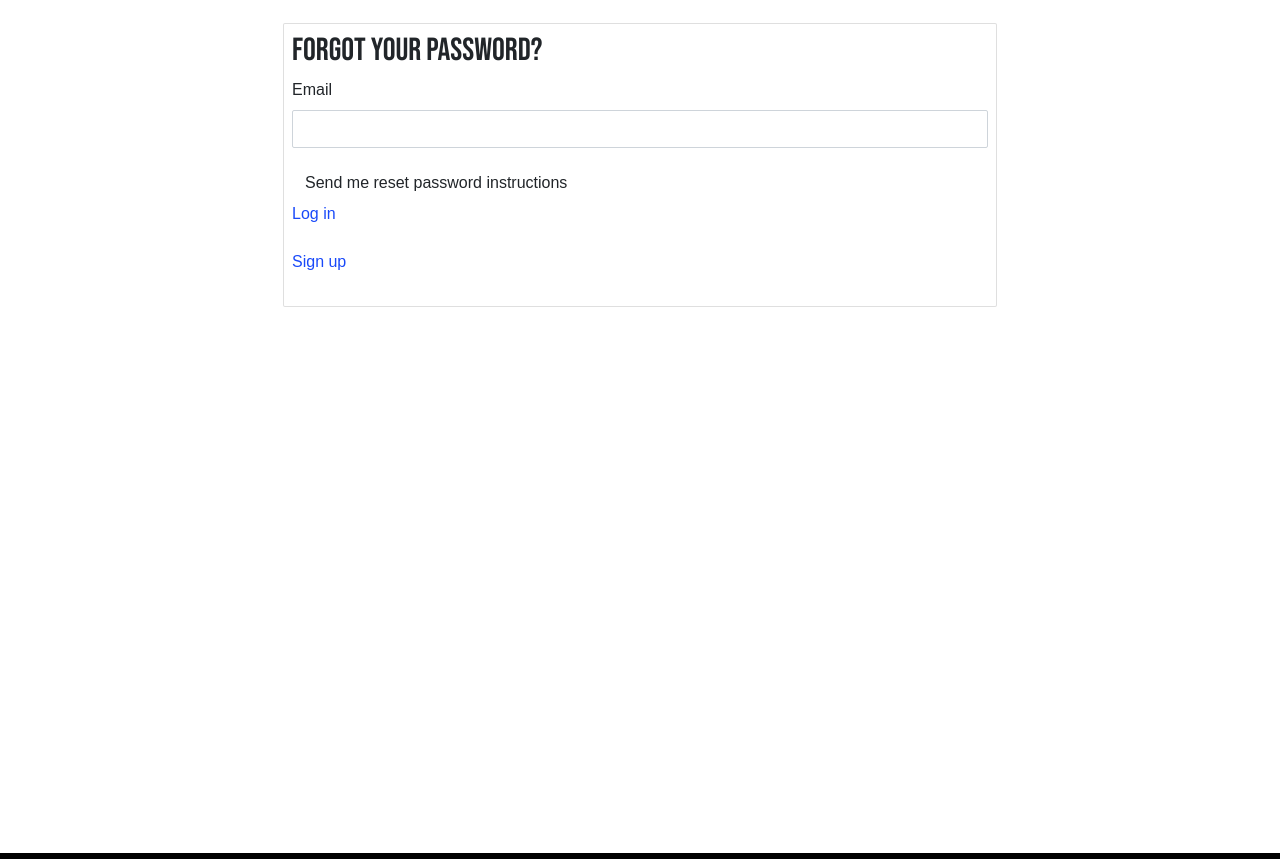
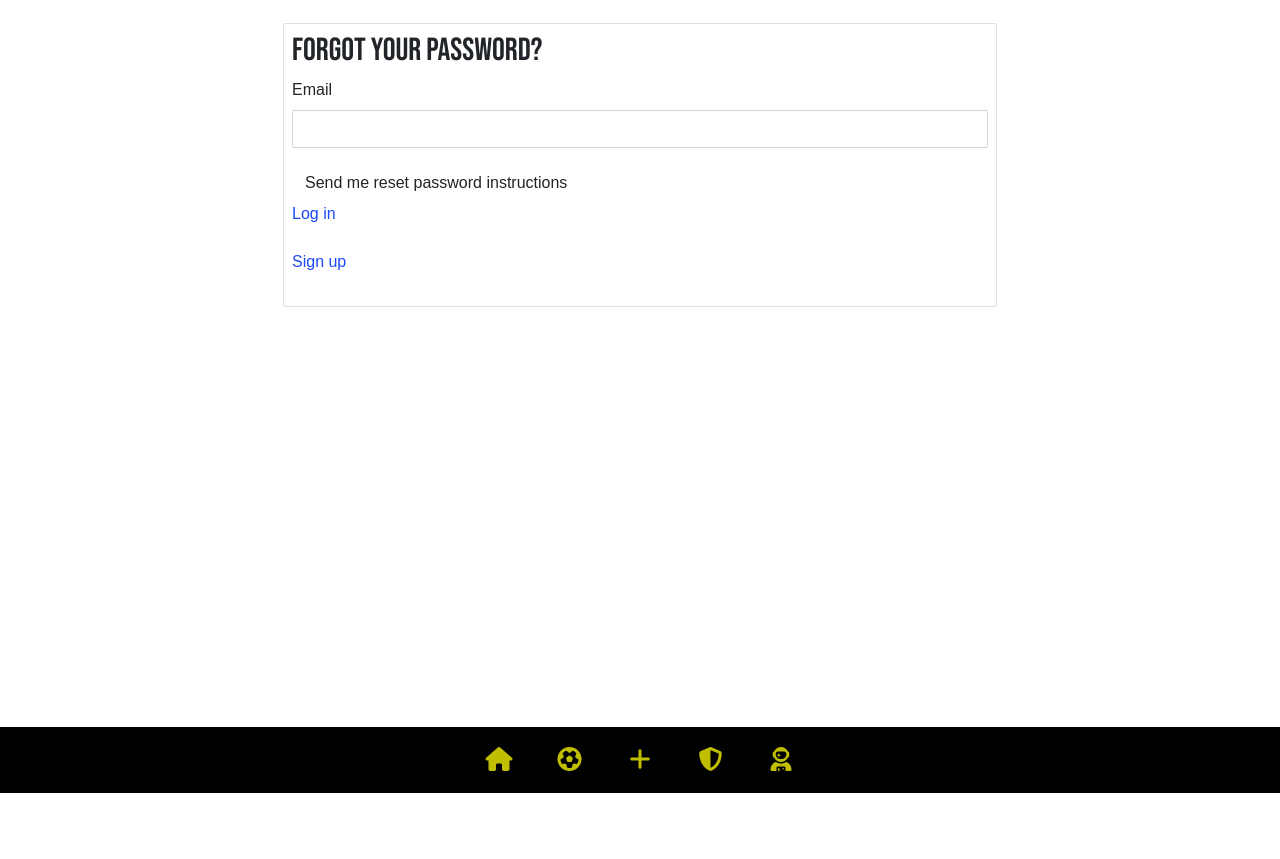
Before and after one commit to CarliSch/Balr, a Rails app: page /users/password/new in a window 1280 px wide. Shown: the part 61-920 px from the top of the page. Run offline with Rails 7, Linux system fonts and the light colour scheme; tables that the repository leaves empty hold one stand-in row (values such as "Sample post"); style sheets or scripts are compiled from the project's sources; parts of the project's set-up code (start-up, migrations or seed data) failed here and were passed over; some libraries are stand-ins or nearby versions; some web fonts are replaced.

Commit message:
fix layout

```diff
--- a/app/assets/stylesheets/config/_layout.scss
+++ b/app/assets/stylesheets/config/_layout.scss
@@ -5,12 +5,13 @@ body {
   overflow: hidden;
 }
 .main-container {
- height: 100vh; /* will cover the 100% of viewport */
+  // navbar height = 60px
+  // footer height = 66px
+  height: calc(100vh - 60px - 66px); /* will cover the 100% of viewport */
   overflow:scroll;
   display: block;
   position: relative;
- padding-bottom: 126px; /* height of your footer */
-
+  padding-bottom: 1rem; /* height of your footer */
 }
 footer {
   position: absolute;
--- a/app/views/clubs/show.html.erb
+++ b/app/views/clubs/show.html.erb
@@ -50,7 +50,7 @@
     </div>
   </div>
 </div>
-<% if @pending_club_requests.present? %>
+<% if @pending_club_requests.present? && current_user.owned_club == @club %>
   <div class="header-card-club">
     <h2>Join requests</h2>
   </div>
@@ -58,7 +58,7 @@
 <div class="container">
   <div class="row">
     <div class="col-10 offset-1">
-      <% if current_user.club == @club %>
+      <% if current_user.owned_club == @club %>
         <% @pending_club_requests.each do |request| %>
           <div class="club-request-card">
             <div class="d-flex justify-content-center">
```
Lines whose indentation alone changed are shown as unchanged.
